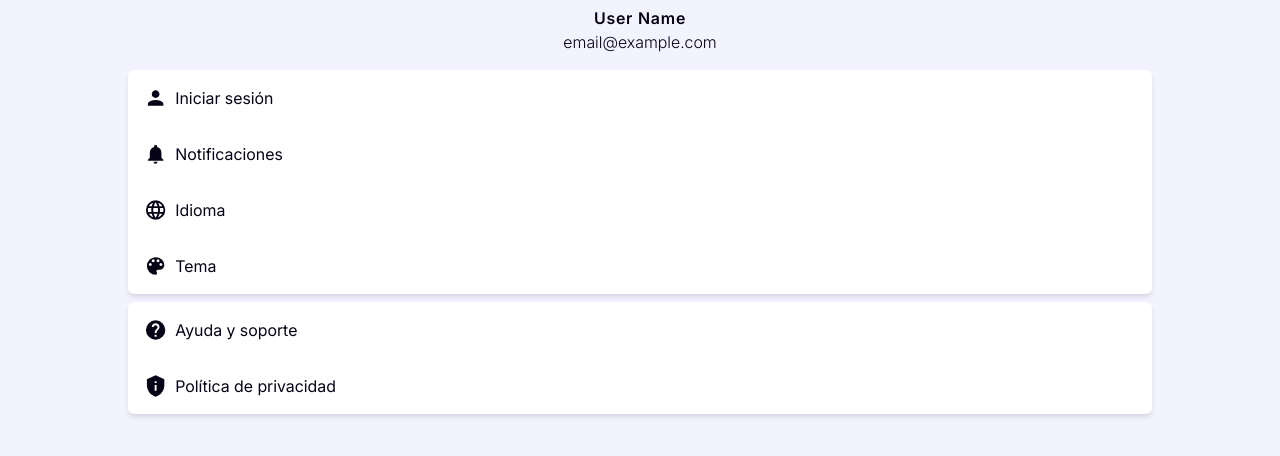
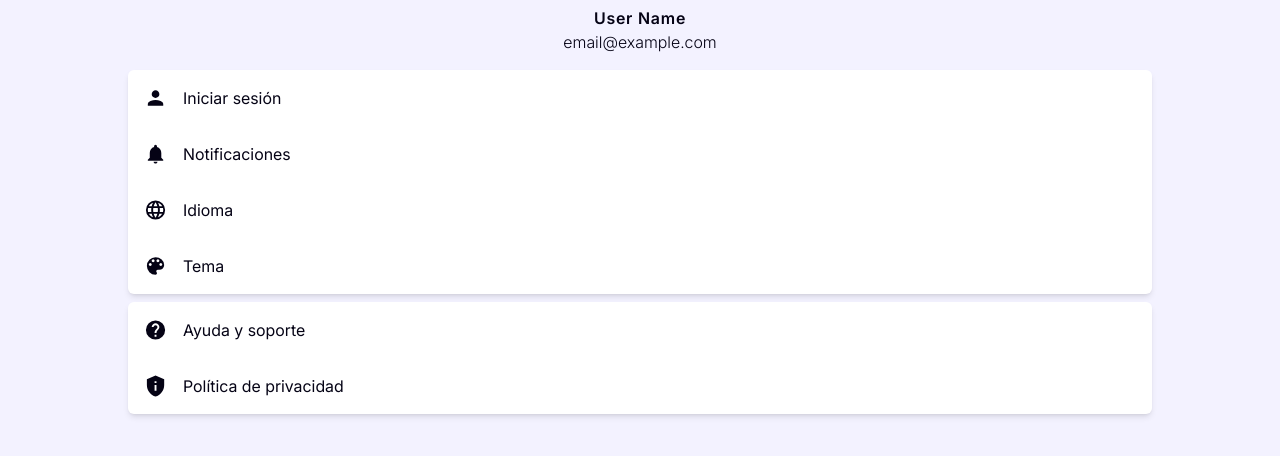
Before and after one commit to AdrielHercules/todolist-frontend, an Angular app: page /user in a window 1280 px wide. Shown: the part 222-678 px from the top of the page. Built offline with nearby package versions, Linux system fonts and the light colour scheme.

Commit message:
Increase gap in icon-button component

```diff
--- a/src/app/shared/components/icon-button/icon-button.component.html
+++ b/src/app/shared/components/icon-button/icon-button.component.html
@@ -1,5 +1,5 @@
 <button
-  class="flex w-full cursor-pointer items-center gap-2 rounded-md p-4 select-none hover:bg-secondary active:bg-secondary"
+  class="flex w-full cursor-pointer items-center gap-4 rounded-md p-4 select-none hover:bg-secondary active:bg-secondary"
 >
   <svg class="size-6 fill-text">
     <use [attr.xlink:href]="getIcon()"></use>
```
